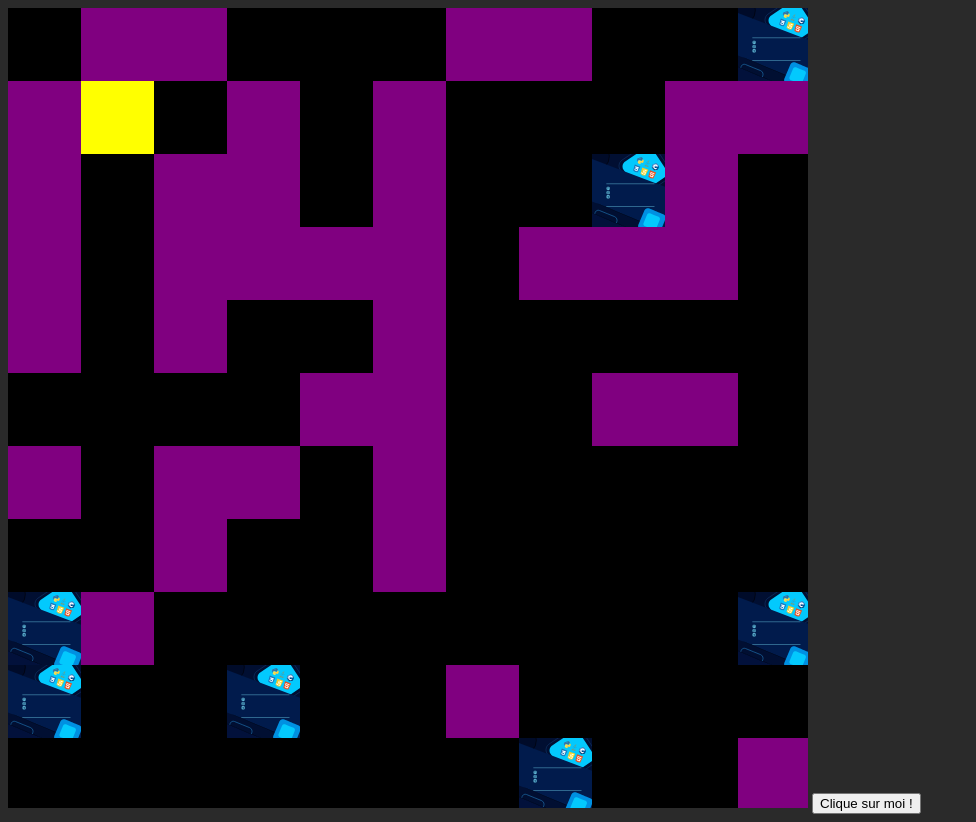
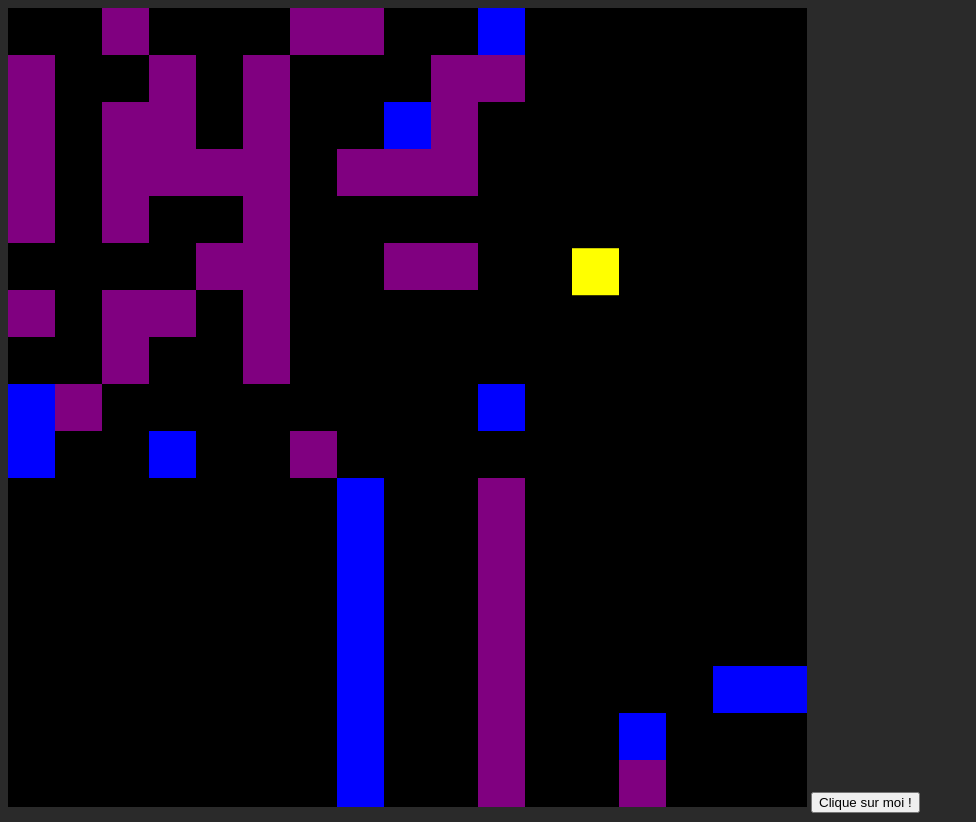
Before and after one commit to Louis-Verbrugge/pacMan-js, a website built with Vite: page index.html in a window 1280 px wide. Shown: the whole page, without its empty margins (0-976 px from the left). Built offline with nearby package versions, Linux system fonts and the light colour scheme.

Commit message:
mouvement + TP OK

```diff
--- a/index.html
+++ b/index.html
@@ -1,5 +1,6 @@
 <!DOCTYPE html>
 <html lang="fr">
+
 <head>
     <meta charset="UTF-8">
     <meta name="viewport" content="width=device-width, initial-scale=1.0">
@@ -9,6 +10,7 @@
     <link rel="stylesheet" href="style.css">
 
 </head>
+
 <body>
 
     <div class="pageJeu" id="pageJeu">
@@ -17,7 +19,7 @@
     </div>
 
 
-    <div class="pageParametre" id="pageParametre" style="display: none;" >
+    <div class="pageParametre" id="pageParametre" style="display: none;">
         <div class="leaveSetting">
             <img onclick="goToGame()" src="page/setting/image/fleche.svg" alt="">
         </div>
@@ -33,6 +35,7 @@
 
     <script src="src/pacMan.js"></script>
     <script src="src/patGomme.js"></script>
+    <script src="src/teleportation.js"></script>
     <script src="src/variable.js"></script>
 
     <script src="src/changeWindows.js"></script>
@@ -44,4 +47,5 @@
 
 
 </body>
+
 </html>
--- a/script.js
+++ b/script.js
@@ -1,29 +1,26 @@
 
 let board, context;
-
 
 
 window.onload = function () {
     board = document.getElementById("board")
     context = board.getContext("2d");
 
-    setInterval(main, fpsInterval)
-
+    board.height = HEIGHT;
+    board.width = WIDTH;
+    setInterval(main, fpsInterval);
 }
-
-
 
 function main() {
     context.clearRect(0, 0, WIDTH, HEIGHT);
 
     pacMan.move();
     collisionPatGomme();
+    pacManOnTeleporteur();
 
     drawPlateau();
     drawPatGomme();
     pacMan.drawPacMan();
-
-    //console.log("possition Pac-Man Y : "+pacMan.getPossitionYpixel())
 
 }
 
--- a/src/pacMan.js
+++ b/src/pacMan.js
@@ -9,17 +9,14 @@ class PacMan {
         this.possitionYpixel = possitionYliste*tailleCaseY;
 
         this.vitesseMax = vitesseMax;
-        this.vitesseX = -vitesseMax; // px
-        this.vitesseY = 0;
-        this.direction = "left"
-        this.newDirection = "left"
+        this.vitesseX = 0; // px
+        this.vitesseY = -vitesseMax;
+        this.direction = "height"
+        this.newDirection = "height"
     }
 
 
-    pacManDansUneCase() { // fonctionne pas ouff...
-        //return true;
-        //return true;
-        //return true;
+    pacManDansUneCase() {
         /*Cette fonction a pour but de return true ou false si PacMan et entierement dans une case ou non.
         donc si la possition d'avant du pac man n'est pas dans la meme case que la nouvelle ca signifie que
         le pacMan est bien placé*/
@@ -32,6 +29,8 @@ class PacMan {
         let anciennePossitionPacManX;
         let anciennePossitionPacManY;
 
+        //console.log("INFO :: " + this.vitesseX + " & "+this.vitesseY + " | taille case Y " + tailleCaseY + " | vitesse Y " +this.vitesseY);
+
         switch (this.direction) {
             case "right":
                 //alert("right")
@@ -43,12 +42,14 @@ class PacMan {
                 //alert("left")
                 anciennePossitionPacManX = Math.floor((this.possitionXpixel - this.vitesseX + tailleCaseX-1) / tailleCaseX);
                 anciennePossitionPacManY = Math.floor((this.possitionYpixel - this.vitesseY) / tailleCaseY);
+                possitionPacManX = Math.floor((this.possitionXpixel+tailleCaseX-1) / tailleCaseX);
                 break;
 
             case "height":
                 //alert("height")
                 anciennePossitionPacManX = Math.floor((this.possitionXpixel - this.vitesseX) / tailleCaseX);
                 anciennePossitionPacManY = Math.floor((this.possitionYpixel - this.vitesseY + tailleCaseY-1) / tailleCaseY);
+                possitionPacManY = Math.floor((this.possitionYpixel+tailleCaseY-1) / tailleCaseY);
                 break;
 
             case "bottom":
@@ -58,20 +59,46 @@ class PacMan {
                 break;
         }
 
+        //console.log("INFO :: " + this.vitesseX + " & "+this.vitesseY);
 
-        console.log(possitionPacManX, anciennePossitionPacManX, possitionPacManY, anciennePossitionPacManY)
-        console.log(this.possitionXpixel, this.possitionYpixel, this.possitionXpixel - this.vitesseX, this.possitionYpixel - this.vitesseY)
-        console.log("s,njidhijqsuhjdbsq")
+
+        //console.log(possitionPacManX, anciennePossitionPacManX, possitionPacManY, anciennePossitionPacManY)
+        //console.log(this.possitionXpixel, this.possitionYpixel, this.possitionXpixel - this.vitesseX, this.possitionYpixel - this.vitesseY)
+        //console.log("s,njidhijqsuhjdbsq")
+
         if (possitionPacManX != anciennePossitionPacManX || possitionPacManY != anciennePossitionPacManY) {
 
             this.possitionXpixel = possitionPacManX * tailleCaseX;
             this.possitionYpixel = possitionPacManY * tailleCaseY;
-
+            //console.log("TRUEEEEEEEEEEEEEEEEEEEEEEEEEE")
             return true
         } else {
+            //console.log("FALSEEEEEEEEEEEEEEEEEEEEEEEEE")
+
             return false
         }
     }
+
+
+    collisionHorsPlateau() {
+        if (this.possitionXpixel < 0) {
+            return false
+
+        } else if ((WIDTH+tailleCaseX) < this.possitionXpixel) {
+            return false
+
+        } else if (this.possitionYpixel < 0) {
+            return false
+        } else if ((HEIGHT+tailleCaseY) < this.possitionYpixel) {
+            return false
+            //alert("sfdsdd")
+            //alert(Math.floor((this.possitionYpixel + tailleCaseY) / tailleCaseY) + " && "+Math.floor(this.possitionXpixel / tailleCaseX))
+            //this.possitionYpixel = 799+46;
+            //alert(Math.floor((this.possitionYpixel + tailleCaseY) / tailleCaseY) + " && "+Math.floor(this.possitionXpixel / tailleCaseX))
+        }
+        return true;
+    }
+
 
     changeDirection() {
         if (this.direction != this.newDirection) {
@@ -79,9 +106,9 @@ class PacMan {
                 if (!this.pacManDansUneCase()) {
                      return; // le pacMan n'est pas encore au bon endroit pour changer de direction
                 }
-
                 this.direction = this.newDirection;
 
+                //console.log("changelent valeur !")
                 switch (this.direction) {
                     case "right":
                         this.vitesseX = this.vitesseMax;
@@ -109,7 +136,13 @@ class PacMan {
         return false
     }
 
+
+
     checkCollision(directionPacMan) {
+        // false = collision
+        // true = pas de collision
+
+        if (this.collisionHorsPlateau()) {
             switch (directionPacMan) {
                 case "right":
                     if ( plateau[Math.floor((this.possitionYpixel) / tailleCaseY)][Math.floor((this.possitionXpixel + tailleCaseX) / tailleCaseX)] == 0 &&
@@ -139,31 +172,21 @@ class PacMan {
                     }
                     break;
             }
-        return true
+        } else {
+            return false;
+        }
+        return true;
     }
 
     calculBonEmplacement() {
         //a ce moment je sais que le millieu du pac-man et dans la bonne case donc je cherche ses coord pour déterminer la possition du pac-man
 
-        this.possitionXpixel = Math.floor((this.possitionXpixel+tailleCaseX/2) / tailleCaseX) * tailleCaseX;
-        this.possitionYpixel = Math.floor((this.possitionYpixel+tailleCaseY/2) / tailleCaseY) * tailleCaseY;
+        this.possitionXliste = Math.floor((this.possitionXpixel+tailleCaseX/2) / tailleCaseX);
+        this.possitionYliste = Math.floor((this.possitionYpixel+tailleCaseY/2) / tailleCaseY);
 
-        //alert(this.possitionXpixel + "  MAR  "+this.possitionYpixel)
+        this.possitionXpixel = this.possitionXliste * tailleCaseX;
+        this.possitionYpixel = this.possitionYliste * tailleCaseY;
 
-        /*
-        if (this.direction == "left" || this.direction == "height") {
-            this.possitionXpixel -= this.vitesseX
-            this.possitionYpixel -= this.vitesseY
-        }
-        console.log(Math.floor(this.possitionXpixel / tailleCaseX) + " -- "+Math.floor(this.possitionYpixel / tailleCaseY))
-
-        this.possitionXpixel = Math.floor(this.possitionXpixel / tailleCaseX) * tailleCaseX
-        this.possitionYpixel = Math.floor(this.possitionYpixel / tailleCaseY) * tailleCaseY
-
-        console.log("sds")
-        console.log(tailleCaseX +" & " +tailleCaseY)
-        alert(this.possitionXpixel+" & "+this.possitionYpixel)
-        */
     }
 
     move() {
@@ -171,9 +194,9 @@ class PacMan {
         if (!this.checkCollision(this.direction)) {
             this.possitionXpixel += this.vitesseX
             this.possitionYpixel += this.vitesseY
-            if (this.checkCollision(this.direction)) {
+
+        } else {
             this.calculBonEmplacement();
-            }
         }
     }
 
@@ -194,6 +217,18 @@ class PacMan {
         this.vitesseY = newVitesseY;
     }
 
+
+
+    setPossitionXpixel(newPossitionXpixel) {
+        this.possitionXpixel = newPossitionXpixel;
+    }
+
+    setPossitionYpixel(newPossitionYpixel) {
+        this.possitionYpixel = newPossitionYpixel;
+    }
+
+
+
     getPossitionXpixel() {
         return this.possitionXpixel;
     }
@@ -201,4 +236,12 @@ class PacMan {
     getPossitionYpixel() {
         return this.possitionYpixel;
     }
+
+    getPossitionXliste() {
+        return this.possitionXliste;
     }
+
+    getPossitionYliste() {
+        return this.possitionYliste;
+    }
+}
--- a/src/patGomme.js
+++ b/src/patGomme.js
@@ -2,13 +2,13 @@
 
 function creationListePatGomme() {
     let listePatGomme = [];
-    for (let y = 0; y<plateau.length; y++) {
-        for (let x = 0; x<plateau[0].length; x++) {
+    for (let y = 0; y < plateau.length; y++) {
+        for (let x = 0; x < plateau[0].length; x++) {
 
             if (plateau[y][x] == 2) {
                 tempStruct = {
-                    posX: x*tailleCaseX,
-                    posY: y*tailleCaseY,
+                    posX: x * tailleCaseX,
+                    posY: y * tailleCaseY,
                     color: "blue"
                 }
                 listePatGomme.push(tempStruct)
@@ -22,18 +22,18 @@ function creationListePatGomme() {
 }
 
 function drawPatGomme() {
-    for (let i = 0; i<listePatGomme.length; i++) {
-        context.drawImage(imageGround, listePatGomme[i].posX-tailleCaseX, listePatGomme[i].posY-tailleCaseY, tailleCaseX, tailleCaseY);
-        //context.fillStyle = listePatGomme[i].color;
-        //context.fillRect(listePatGomme[i].posX-tailleCaseX, listePatGomme[i].posY-tailleCaseY, tailleCaseX, tailleCaseY);
+    for (let i = 0; i < listePatGomme.length; i++) {
+        //context.drawImage(imageGround, listePatGomme[i].posX-tailleCaseX, listePatGomme[i].posY-tailleCaseY, tailleCaseX, tailleCaseY);
+        context.fillStyle = listePatGomme[i].color;
+        context.fillRect(listePatGomme[i].posX - tailleCaseX, listePatGomme[i].posY - tailleCaseY, tailleCaseX, tailleCaseY);
     }
 }
 
 function collisionPatGomme() {
     //true si le PacMan touche une PatGomme (au millieu d'une case)
-    for (let i = 0; i<listePatGomme.length; i++) {
-        if (pacMan.getPossitionXpixel() <= listePatGomme[i].posX+tailleCaseX/2 && listePatGomme[i].posX+tailleCaseX/2 <= pacMan.getPossitionXpixel()+tailleCaseX &&
-        pacMan.getPossitionYpixel() <= listePatGomme[i].posY+tailleCaseY/2 && listePatGomme[i].posY+tailleCaseY/2<= pacMan.getPossitionYpixel()+tailleCaseY) {
+    for (let i = 0; i < listePatGomme.length; i++) {
+        if (pacMan.getPossitionXpixel() <= listePatGomme[i].posX + tailleCaseX / 2 && listePatGomme[i].posX + tailleCaseX / 2 <= pacMan.getPossitionXpixel() + tailleCaseX &&
+            pacMan.getPossitionYpixel() <= listePatGomme[i].posY + tailleCaseY / 2 && listePatGomme[i].posY + tailleCaseY / 2 <= pacMan.getPossitionYpixel() + tailleCaseY) {
 
             listePatGomme.splice(i, 1);
         }
--- a/src/teleportation.js
+++ b/src/teleportation.js
@@ -1,8 +1,68 @@
 
 
+function placerDansListeTeleporteur(listeTeleporteur, valeurCase, x, y) {
+    //alert(listeTeleporteur.length +"    ^    " +valeurCase);
+    for (let i = 0; i < listeTeleporteur.length; i++) {
+        //alert(plateau[listeTeleporteur[i][0][1]][listeTeleporteur[i][0][0]] +"  &  "+ valeurCase)
+        if (plateau[listeTeleporteur[i][0][1]][listeTeleporteur[i][0][0]] == valeurCase) {
+
+            listeTeleporteur[i].push([x, y]);
+            console.log(listeTeleporteur)
+            return;
+        }
+    }
+    listeTeleporteur.push([[x, y]]);
+    console.log(listeTeleporteur + " s "+listeTeleporteur[0]);
+    //alert("ésdsqqsd")
+}
 
 function creationListeTeleporteur() {
 
+    let listeTeleporteur = [];
+    for (let y = 0; y < plateau.length; y++) {
+        for (let x = 0; x < plateau[0].length; x++) {
+            if (plateau[y][x] >= 10) {
+                placerDansListeTeleporteur(listeTeleporteur, plateau[y][x], x, y);
+                //plateau[y][x] = 0;
+            }
+        }
+    }
+    // je supprimer tout les chiffres au dessus de 10 pour les remplacer par des 0 pour que le pacman marche dessus:
+    for (let y = 0; y < plateau.length; y++) {
+        for (let x = 0; x < plateau[0].length; x++) {
+            if (plateau[y][x] >= 10) {
+                plateau[y][x] = 0;
+            }
+        }
+    }
+    return listeTeleporteur;
+}
+
+function newPossition(endroitTeleportation, numeroTeleporteur) {
+
+    if (numeroTeleporteur == 0) {
+        pacMan.setPossitionXpixel(endroitTeleportation[1][0] * tailleCaseX);
+        pacMan.setPossitionYpixel(endroitTeleportation[1][1] * tailleCaseY);
+    } else {
+        pacMan.setPossitionXpixel(endroitTeleportation[0][0] * tailleCaseX);
+        pacMan.setPossitionYpixel(endroitTeleportation[0][1] * tailleCaseY);
+    }
+}
+
+function pacManOnTeleporteur() {
+    if (pacMan.pacManDansUneCase()) {
+        pacMan.calculBonEmplacement();
+
+        // je test si le pac man est dans une case de teleporteur:
+        for (let i = 0; i < listeTeleporteur.length; i++) {
+            for (let j = 0; j < listeTeleporteur[i].length; j++) {
+                if(pacMan.getPossitionXliste() == listeTeleporteur[i][j][0] && pacMan.getPossitionYliste() == listeTeleporteur[i][j][1]) {
+
+                    newPossition(listeTeleporteur[i], j);
 
 
+                }
+            }
+        }
+    }
 }
--- a/src/variable.js
+++ b/src/variable.js
@@ -7,23 +7,29 @@
 4 = ...
 ...
 10 = TP n1
-11 = TP n1
+11 = TP n2
 */
 
 let plateau = [
-    [1, 1, 1, 1, 1, 1, 1, 1, 1, 1, 1, 1, 1],
-    [1, 0, 1, 1, 0, 0, 0, 1, 1, 0, 0, 2, 1],
-    [1, 1, 0, 0, 1, 0, 1, 0, 0, 0, 1, 1, 1],
-    [1, 1, 0, 1, 1, 0, 1, 0, 0, 2, 1, 0, 1],
-    [10, 1, 0, 1, 1, 1, 1, 0, 1, 1, 1, 0, 1],
-    [1, 1, 0, 1, 0, 0, 1, 0, 0, 0, 0, 0, 1],
-    [1, 0, 0, 0, 0, 1, 1, 0, 0, 1, 1, 0, 1],
-    [1, 1, 0, 1, 1, 0, 1, 0, 0, 0, 0, 0, 1],
-    [1, 0, 0, 1, 0, 0, 1, 0, 0, 0, 0, 0, 1],
-    [1, 2, 1, 0, 0, 0, 0, 0, 0, 0, 0, 2, 0],
-    [1, 2, 0, 0, 2, 0, 0, 1, 0, 0, 0, 0, 1],
-    [1, 0, 0, 0, 0, 0, 0, 0, 2, 0, 0, 1, 1],
-    [1, 1, 1, 1, 1, 1, 1, 1, 1, 1, 1, 1, 1]
+    [1, 1, 1, 1, 1, 1, 1, 1, 1, 1, 1, 1, 1, 13, 1, 1, 1, 1, 1],
+    [1, 0, 0, 1, 0, 0, 0, 1, 1, 0, 0, 2, 0, 2, 0, 0, 0, 0, 1],
+    [1, 1, 0, 0, 1, 0, 1, 0, 0, 0, 1, 1, 0, 2, 0, 0, 0, 0, 1],
+    [1, 1, 0, 1, 1, 0, 1, 0, 0, 2, 1, 0, 0, 0, 0, 0, 0, 0, 1],
+    [1, 1, 0, 1, 1, 1, 1, 0, 1, 1, 1, 0, 0, 0, 0, 0, 0, 0, 1],
+    [1, 1, 0, 1, 0, 0, 1, 0, 0, 0, 0, 0, 0, 0, 0, 0, 0, 0, 1],
+    [12, 0, 0, 0, 0, 1, 1, 0, 0, 1, 1, 0, 0, 0, 0, 0, 0, 0, 1],
+    [1, 1, 0, 1, 1, 0, 1, 0, 0, 0, 0, 0, 0, 0, 0, 0, 0, 0, 1],
+    [1, 0, 0, 1, 0, 0, 1, 0, 0, 0, 0, 0, 0, 0, 0, 0, 0, 0, 1],
+    [1, 2, 1, 0, 0, 0, 0, 0, 0, 0, 0, 2, 0, 0, 0, 0, 0, 0, 0],
+    [1, 2, 0, 0, 2, 0, 0, 1, 0, 0, 0, 0, 0, 0, 0, 0, 0, 0, 1],
+    [1, 0, 0, 0, 0, 0, 0, 0, 2, 0, 0, 1, 0, 0, 0, 0, 0, 0, 1],
+    [1, 0, 0, 0, 0, 0, 0, 0, 2, 0, 0, 1, 0, 0, 0, 0, 0, 0, 1],
+    [1, 0, 0, 0, 0, 0, 0, 0, 2, 0, 0, 1, 0, 0, 0, 0, 0, 0, 1],
+    [1, 0, 0, 0, 0, 0, 0, 0, 2, 0, 0, 1, 0, 0, 0, 0, 0, 0, 1],
+    [1, 0, 0, 0, 0, 0, 0, 0, 2, 0, 0, 1, 0, 0, 0, 0, 2, 2, 1],
+    [1, 0, 0, 0, 0, 0, 0, 0, 2, 0, 0, 1, 0, 0, 2, 0, 0, 0, 1],
+    [1, 0, 0, 0, 0, 0, 0, 0, 2, 0, 0, 1, 0, 0, 1, 0, 0, 0, 12],
+    [1, 1, 1, 1, 1, 1, 1, 1, 1, 1, 1, 1, 1, 13, 1, 1, 1, 1, 1]
 ];
 
 // image ground:
@@ -33,14 +39,16 @@ imageGround.src = "../page/setting/image/zz.svg";
 
 let HEIGHT = 800;
 let WIDTH = 800;
-let tailleCaseX =  Math.round(WIDTH / (plateau[0].length-2));
-let tailleCaseY = Math.round(HEIGHT / (plateau.length-2));
+let tailleCaseX = Math.round(WIDTH / (plateau[0].length - 2));
+let tailleCaseY = Math.round(HEIGHT / (plateau.length - 2));
 
-WIDTH = (plateau[0].length-2) * tailleCaseX;
-HEIGHT = (plateau.length-2) * tailleCaseY;
+WIDTH = (plateau[0].length - 2) * tailleCaseX;
+HEIGHT = (plateau.length - 2) * tailleCaseY;
 
-let fpsInterval = 1000 / 60;
-let vitesseMax = tailleCaseX/9;
+let FPS = 60;
+let fpsInterval = 1000 / FPS;
+let vitesseMax = tailleCaseX / 9;
 
-let pacMan = new PacMan(2, 2, vitesseMax);
+let pacMan = new PacMan(13, 2, vitesseMax);
 let listePatGomme = creationListePatGomme();
+let listeTeleporteur = creationListeTeleporteur();
```
Also changed, not shown: src/CeriseBonus.js (added, +8 -0 lines). Lines whose indentation alone changed are shown as unchanged.
